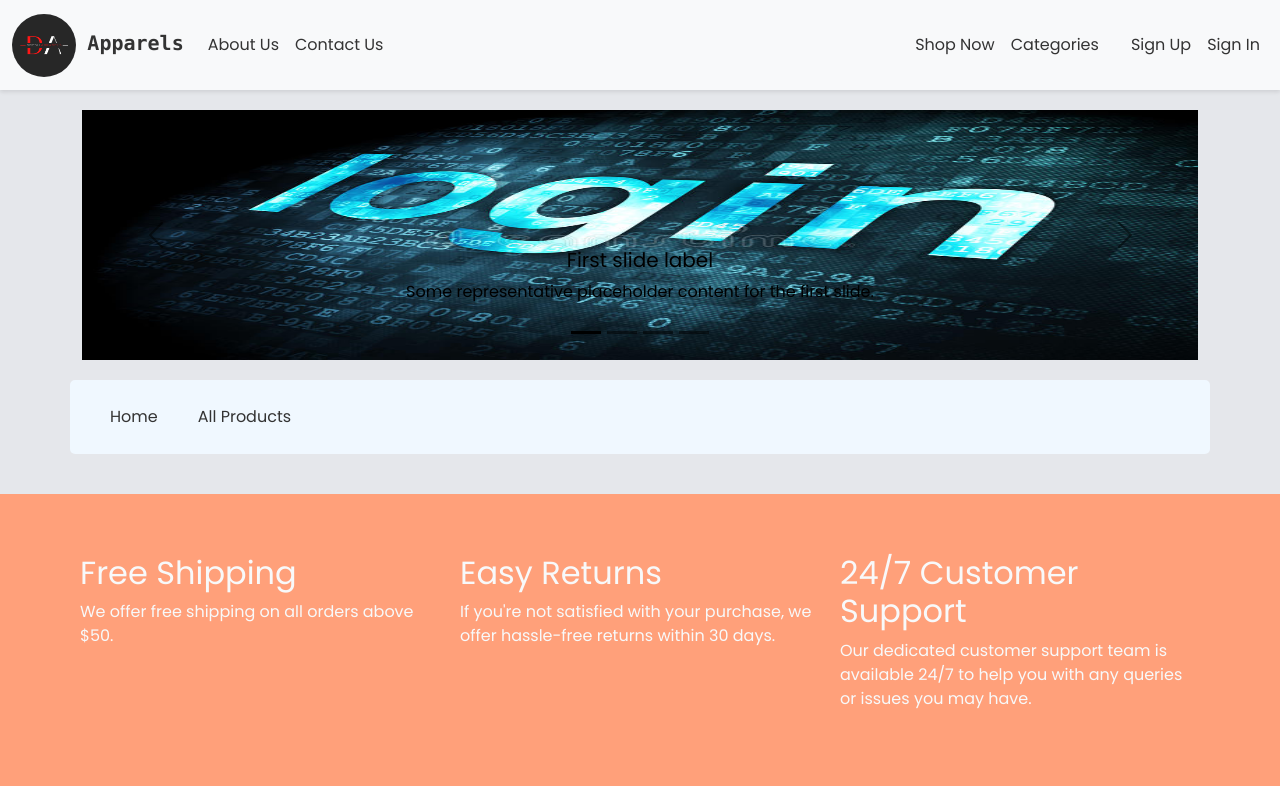
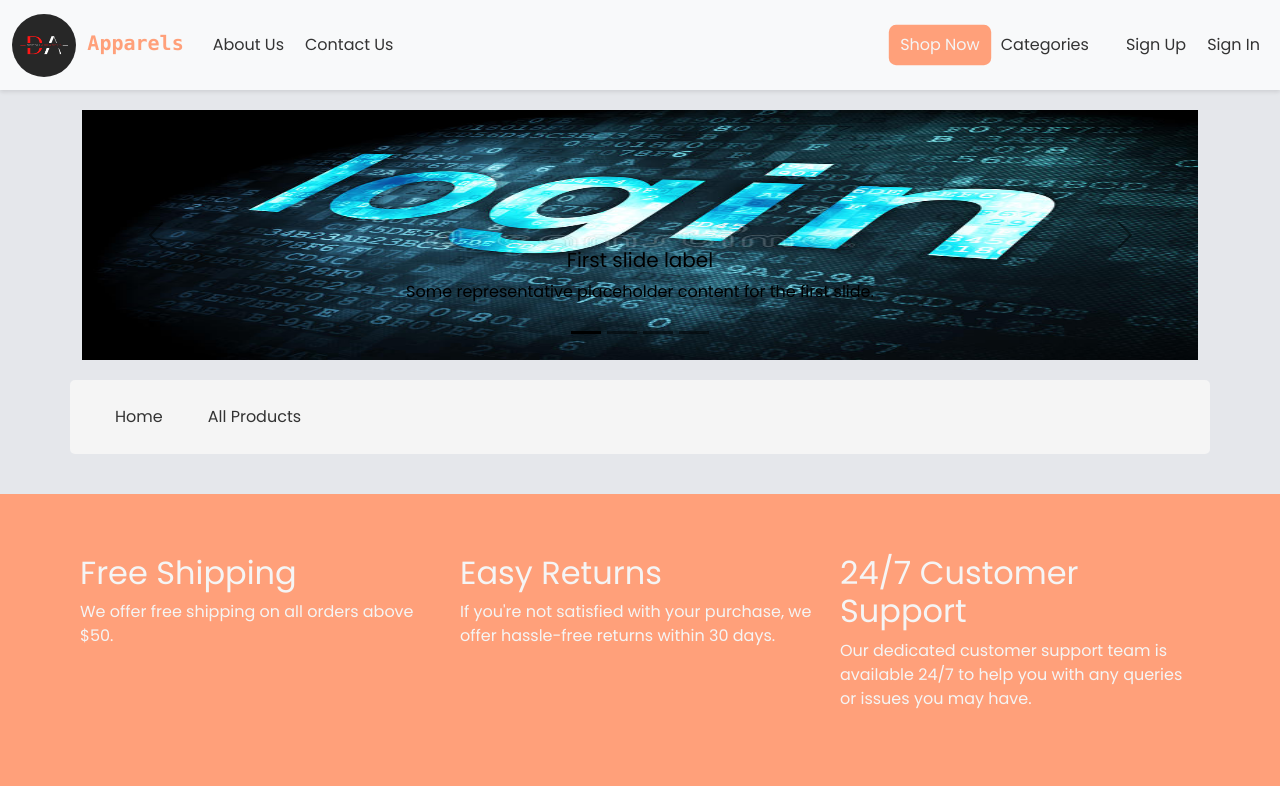
Before and after one commit to Vonmak/dresh_apparels, a Django app: page / in a window 1280 px wide. Shown: the top 786 px of the page. Run offline with Django 4.2, Linux system fonts and the light colour scheme; data that the repository does not hold is empty; some libraries are stand-ins or nearby versions; some web fonts are replaced.

Commit message:
update the css

```diff
--- a/app/static/css/index.css
+++ b/app/static/css/index.css
@@ -33,15 +33,21 @@ ul {
   box-shadow: 0 0 0 0.2rem lightsalmon;
 }
 
+.btn {
+  background-color: lightsalmon;
+  color: #f5f5f5;
+  box-shadow: 0 0 0 0.2rem lightsalmon;
+}
+
 button.form-control {
   background-color: lightsalmon;
-  color: #ffffff;
+  color: #f5f5f5;
   box-shadow: 0 0 0 0.2rem lightsalmon;
 }
 
 button.form-control:hover {
   background-color: #333;
-  color: #ffffff;
+  color: #f5f5f5;
   box-shadow: 0 0 0 0.2rem #333;
 }
 
@@ -65,7 +71,7 @@ button.form-control:hover {
 /* main styles */
 .nav-hero {
   padding: 20px;
-  background-color: aliceblue;
+  background-color: #f5f5f5;
   border-radius: 5px;
 }
 
@@ -73,7 +79,7 @@ button.form-control:hover {
   padding-top: 50px;
   padding-bottom: 50px;
   background-color: lightsalmon;
-  color: #f8f9fa;
+  color: #f5f5f5;
 }
 .card-img-top {
   overflow: hidden;
@@ -82,7 +88,7 @@ button.form-control:hover {
 
 /* Profile header */
 .profile-header {
-  background-color: #f8f9fa;
+  background-color: #f5f5f5;
   padding: 20px;
   border-radius: 8px;
   margin-bottom: 20px;
--- a/app/static/css/navbar.css
+++ b/app/static/css/navbar.css
@@ -11,13 +11,10 @@
 }
 
 .name {
-  font-weight: 600;
+  font-weight: 900;
   font-size: 1.25rem;
-  color: #333;
+  color: lightsalmon;
   text-decoration: none;
-}
-.name:hover{
-  color: lightsalmon;
 }
 
 .navbar-toggler-icon {
@@ -66,6 +63,7 @@
   font-weight: normal;
   padding: 5px 20px;
   cursor: pointer;
+  margin-left: 5px;
 }
 
 .nav-link:hover {
```
